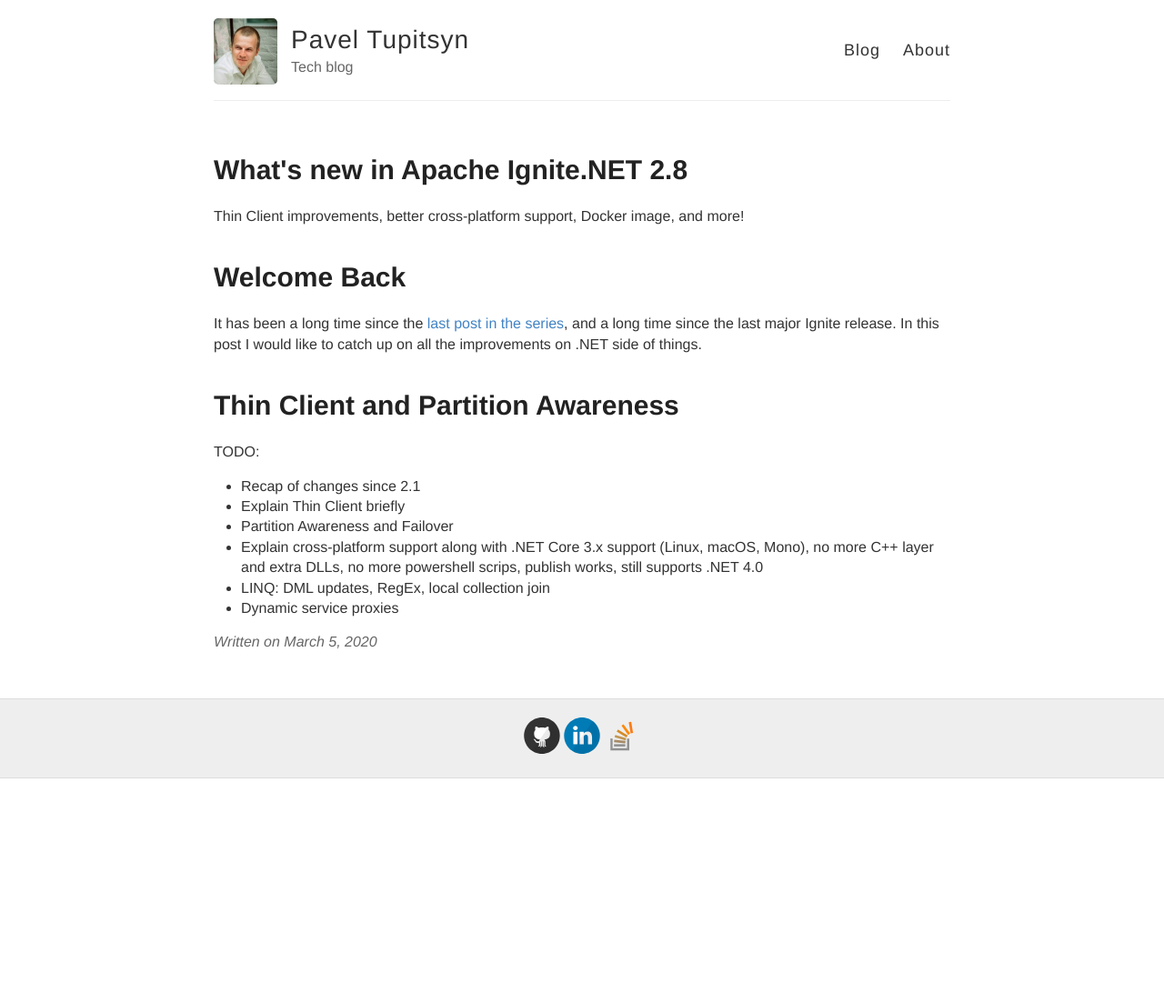
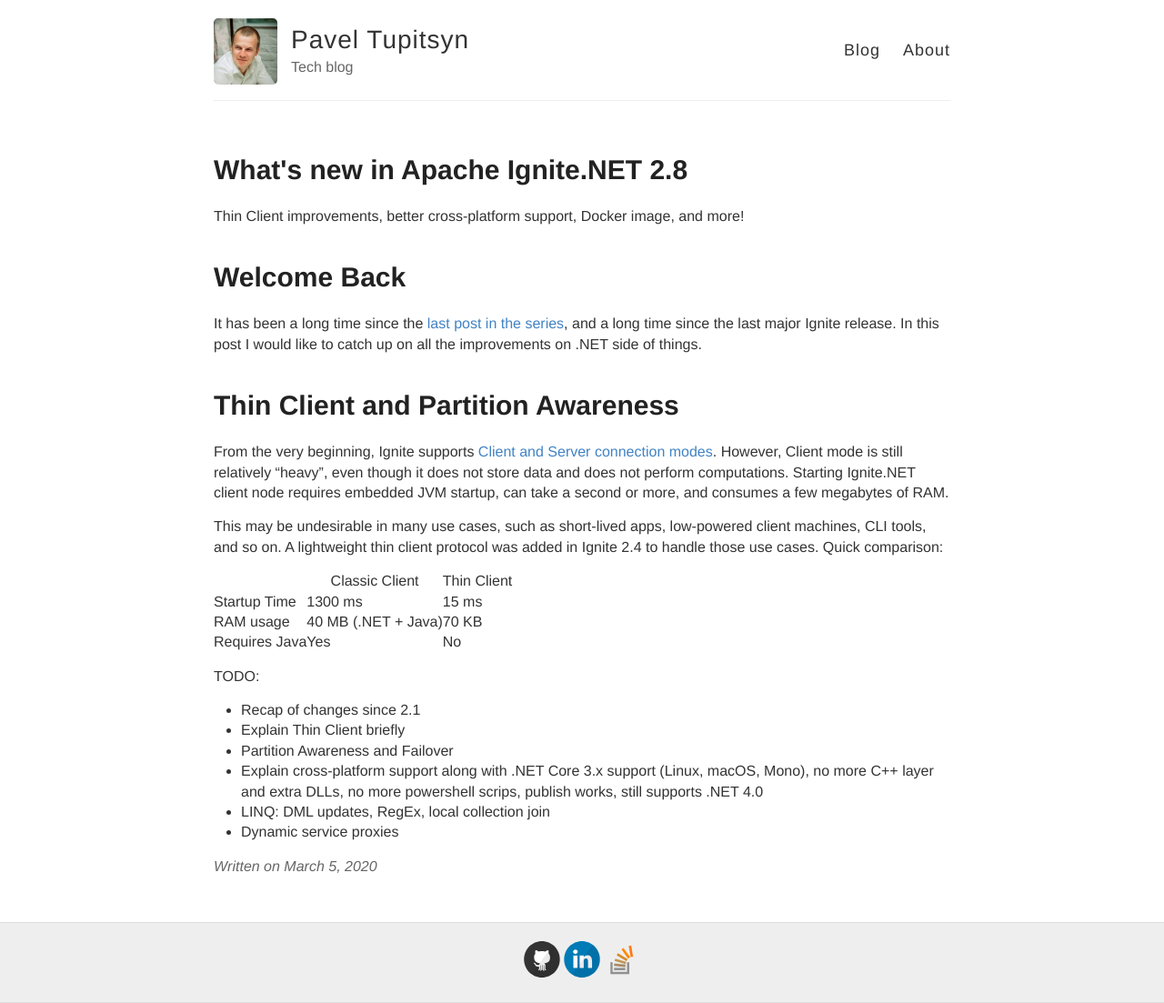
Before and after one commit to ptupitsyn/ptupitsyn.github.io, a Jekyll site: the page built from _posts/2020-03-05-Whats-New-In-Ignite-Net-2.8.md, in a window 1280 px wide. Shown: the whole page at 91% size. Built offline with Jekyll 4.4.1, drawn with Linux system fonts in a browser that asks for light colours; comment, search, counter and statistics services are not loaded; before the commit the page ends 900 px from its top, so only the background shows below that.

Commit message:
Comparison table

```diff
--- a/_posts/2020-03-05-Whats-New-In-Ignite-Net-2.8.md
+++ b/_posts/2020-03-05-Whats-New-In-Ignite-Net-2.8.md
@@ -12,6 +12,16 @@
 
 # Thin Client and Partition Awareness
 
+From the very beginning, Ignite supports [Client and Server connection modes](https://apacheignite.readme.io/docs/clients-vs-servers). However, Client mode is still relatively "heavy", even though it does not store data and does not perform computations. Starting Ignite.NET client node requires embedded JVM startup, can take a second or more, and consumes a few megabytes of RAM.
+
+This may be undesirable in many use cases, such as short-lived apps, low-powered client machines, CLI tools, and so on. A lightweight thin client protocol was added in Ignite 2.4 to handle those use cases. Quick comparison:
+
+|               | Classic Client      | Thin Client |
+|---------------|---------------------|-------------|
+| Startup Time  | 1300 ms             | 15 ms       |
+| RAM usage     | 40 MB (.NET + Java) | 70 KB       |
+| Requires Java | Yes                 | No          |
+
 
 
 
```
